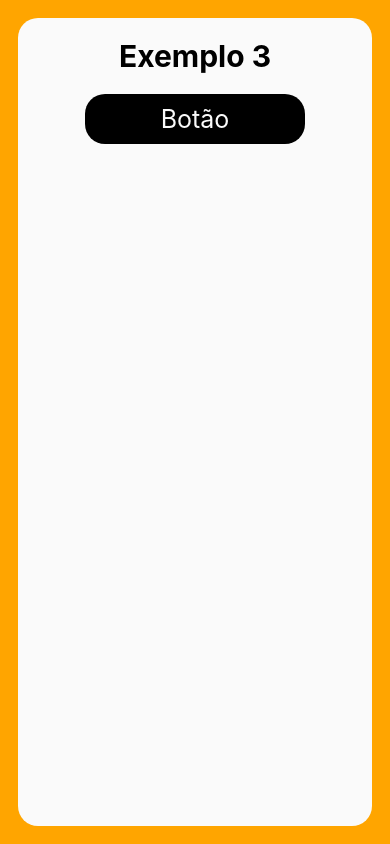
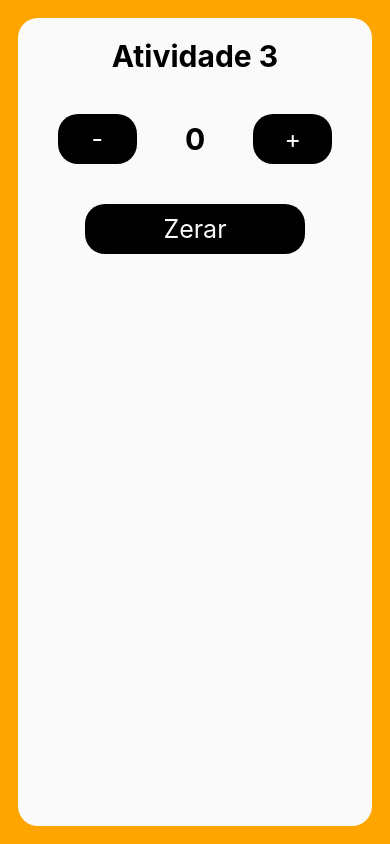
Before and after one commit to MariaLu28/aula_pam, a React Native app: screen / in a window 390 px wide. Built offline with nearby package versions, Linux system fonts and the light colour scheme.

Commit message:
Atividade 3
Projeto completo!

```diff
--- a/App.js
+++ b/App.js
@@ -1,15 +1,18 @@
+
 import { StatusBar } from 'expo-status-bar';
 import { StyleSheet, View } from 'react-native';
 //import { } from 'expo-constants';
 
 //import Mensagem from './src/ex2';
-import Exemplo_3 from './src/exemplo_3';
+//import Exemplo_3 from './src/exemplo_3';
+
+import Atv_3 from './src/atv_3'
 
 export default function App() {
   return (
     <View style={styles.container}>
-      <Exemplo_3 />
-      <StatusBar style="auto" />
+      <Atv_3/>
+      <StatusBar style='auto'></StatusBar>
     </View>
   );
 }
@@ -18,11 +21,9 @@ const styles = StyleSheet.create({
   container: {
     flex: 1,
     justifyContent: 'center',
-    //paddingTop: constants.StatusBarHeight,
-    //backgroundColor: '#ff9c4a',
     backgroundColor: 'orange',
     padding: 18,
-    alignItems: 'center',
+   //alignItems: 'center',
 
   },
 });
--- /dev/null
+++ b/src/atv_3/index.js
@@ -0,0 +1,50 @@
+import { useState } from 'react';
+import { View, Text, TouchableOpacity } from 'react-native';
+
+import styles from './styles';
+
+export default function Atividade_3 () {
+
+    const [numero, setNumero] = useState(0);
+
+
+    function incrementar() {
+        setNumero(numero + 1);
+    }
+
+    function decrementar() {
+        setNumero(numero - 1);
+    }
+    function zerar() {
+        setNumero(0);
+    }
+
+    return(
+        <View style={styles.container}>
+            <Text style={styles.titulo}>Atividade 3</Text>
+
+
+            <View style={styles.containerLadoalado}>
+
+
+            <TouchableOpacity style={[styles.botao, styles.botaoContainer]} onPress={ () => decrementar ()}>
+                <Text style={styles.txtBotao}>-</Text>
+            </TouchableOpacity>
+
+            <Text style={styles.titulo}>{numero}</Text>
+            <TouchableOpacity style={[styles.botao, styles.botaoContainer]} onPress={ () => incrementar ()}>
+                <Text style={styles.txtBotao}>+</Text>
+            </TouchableOpacity>
+
+
+            </View>
+
+            <TouchableOpacity style={styles.botao} onPress={ () => zerar ()}>
+                <Text style={styles.txtBotao}>Zerar</Text>
+            </TouchableOpacity>
+        </View>
+    );
+
+
+
+}
--- /dev/null
+++ b/src/atv_3/styles.js
@@ -0,0 +1,45 @@
+import { StyleSheet } from 'react-native';
+
+const styles = StyleSheet.create({
+    container: {
+        flex: 1,
+        backgroundColor: '#fafafa',
+        width: '100%',
+        borderRadius: 20,
+        alignItems: 'center',
+        padding: 20,
+    },
+    titulo: {
+        fontSize: 30,
+        fontWeight: 'bold',
+    },
+    botao: {
+        width: '70%',
+        padding: 10,
+        margin: 20,
+        backgroundColor: '#000',
+        alignItems:'center',
+        justifyContent:'center',
+        borderRadius:20,
+    },
+    txtBotao: {
+        fontSize: 25,
+        color: '#fafafa',
+    },
+    containerLadoalado: {
+       // borderWidth: 3,
+        width: '100%',
+        //height: 200,
+        marginTop: 20,
+        flexDirection:'row',
+        justifyContent: 'space-between',
+        alignItems: 'center'
+    },
+    botaoContainer: {
+        width: '25%',
+
+    },
+
+});
+
+export default styles;
--- a/src/exemplo_3/index.js
+++ b/src/exemplo_3/index.js
@@ -1,12 +1,21 @@
+import {useState } from 'react'
+
 import { View, Text, TouchableOpacity } from 'react-native'
 
 import styles from './styles'
 
 export default function Exemplo_3() {
 
+  const [numero, setNumero] = useState(0);
+
     function mensagem() {
         alert('Aula de React-Native')
     }
+
+    function incrementar() {
+        setNumero(numero + 1);
+    }
+
    return(
     <View style= {styles.container}>
 
@@ -14,6 +23,11 @@ export default function Exemplo_3() {
         <TouchableOpacity style={styles.botao} onPress = {() => mensagem()}>
             <Text style={styles.txtBotao}>Botão</Text>
         </TouchableOpacity>
+
+        <Text style={styles.titulo}>{numero}</Text>
+        <TouchableOpacity style={styles.botao} onPress ={() => incrementar()}>
+            <Text style={styles.txtBotao}>incrementar Nº</Text>
+        </TouchableOpacity>
     </View>
    )
 }
```
